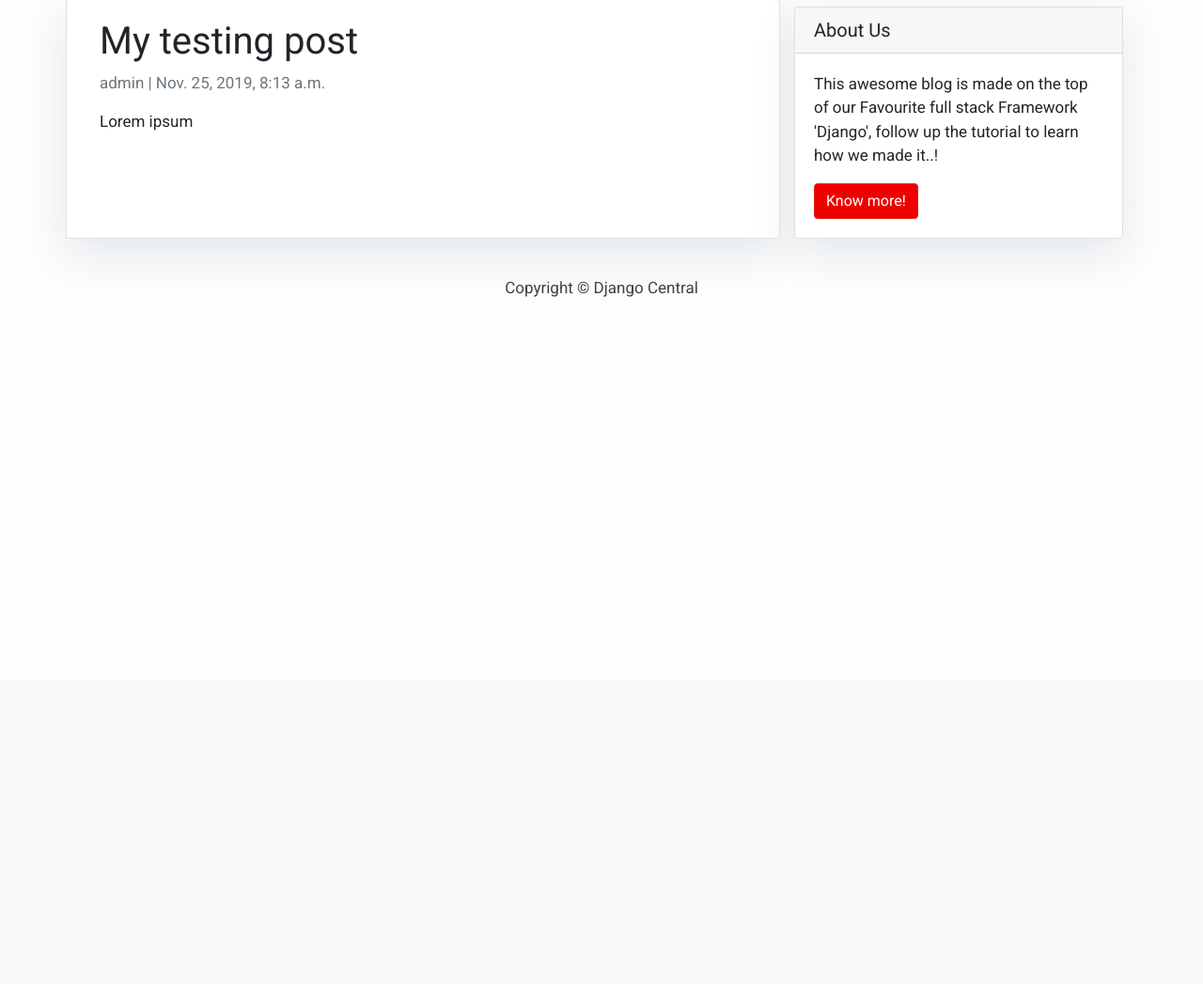
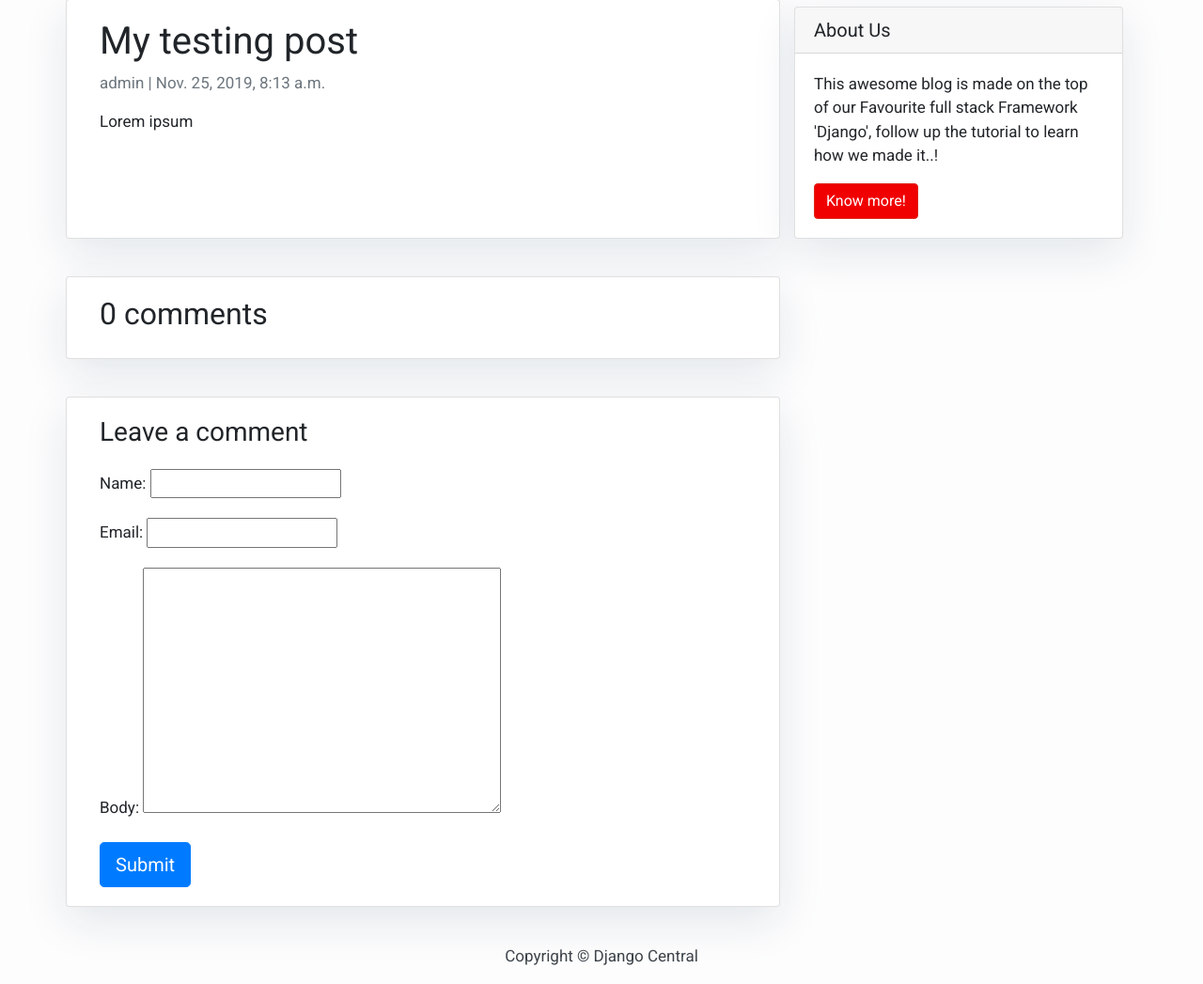
Before and after one commit to maning/group5-blog, a Django app: a page that uses templates/post_detail.html in a window 1280 px wide. Shown: the part 75-1122 px from the top of the page at 94% size. Before the commit the page ends 391 px from the top, so only its background shows below. Run offline with Django 3.2, Linux system fonts and the light colour scheme; data comes from the database, SQL or seed files in the repository; both versions use the stored data as it was after the commit; some libraries are stand-ins or nearby versions.

Commit message:
add comment

```diff
--- /dev/null
+++ b/blog/forms.py
@@ -0,0 +1,7 @@
+from .models import Comment
+from django import forms
+
+class CommentForm(forms.ModelForm):
+    class Meta:
+        model = Comment
+        fields = ('name', 'email', 'body')
--- a/blog/models.py
+++ b/blog/models.py
@@ -23,3 +23,17 @@ class Post(models.Model):
 
     def __str__(self):
         return self.title
+
+class Comment(models.Model):
+    post = models.ForeignKey(Post, on_delete=models.CASCADE,related_name='comments')
+    name = models.CharField(max_length=80)
+    email = models.EmailField()
+    body = models.TextField()
+    created_on = models.DateTimeField(auto_now_add=True)
+    active = models.BooleanField(default=False)
+
+    class Meta:
+        ordering = ['created_on']
+
+    def __str__(self):
+        return 'Comment {} by {}'.format(self.body, self.name)
--- a/blog/urls.py
+++ b/blog/urls.py
@@ -3,5 +3,6 @@ from django.urls import path
 
 urlpatterns =[
     path('', views.PostList.as_view(), name='home'),
-    path('<slug:slug>/', views.PostDetail.as_view(), name='post_detail'),
+    #path('<slug:slug>/', views.PostDetail.as_view(), name='post_detail'),
+    path('<slug:slug>/', views.post_detail, name='post_detail'),
 ]
--- a/blog/views.py
+++ b/blog/views.py
@@ -1,5 +1,8 @@
 from django.views import generic
 from .models import Post
+from .forms import CommentForm
+from django.shortcuts import render, get_object_or_404
+
 
 # Create your views here.
 
@@ -7,6 +10,30 @@ class PostList(generic.ListView):
     queryset = Post.objects.filter(status=1).order_by('-created_on')
     template_name = 'index.html'
 
-class PostDetail(generic.DetailView):
-    model = Post
+#class PostDetail(generic.DetailView):
+#    model = Post
+#    template_name = 'post_detail.html'
+
+def post_detail(request, slug):
     template_name = 'post_detail.html'
+    post = get_object_or_404(Post, slug=slug)
+    comments = post.comments.filter(active=True)
+    new_comment = None
+    #Comment posted
+    if request.method == 'POST':
+        comment_form = CommentForm(data=request.POST)
+        if comment_form.is_valid():
+
+            #Create Comment object but don't save to database queryset
+            new_comment = comment_form.save(commit=False)
+            #Assign the current post to the comment
+            new_comment.post = post
+            #Save the comment to the database
+            new_comment.save()
+    else:
+        comment_form = CommentForm()
+
+    return render(request, template_name, {'post': post,
+                                            'comments': comments,
+                                            'new_comment': new_comment,
+                                            'comment_form': comment_form})
--- a/templates/post_detail.html
+++ b/templates/post_detail.html
@@ -4,13 +4,47 @@
   <div class="row">
     <div class="col-md-8 card mb-4  mt-3 left  top">
       <div class="card-body">
-        <h1>{% block title %} {{ object.title }} {% endblock title %}</h1>
+        <h1>{% block title %} {{ post.title }} {% endblock title %}</h1>
         <p class=" text-muted">{{ post.author }} | {{ post.created_on }}</p>
-        <p class="card-text ">{{ object.content | safe }}</p>
+        <p class="card-text ">{{ post.content | safe }}</p>
       </div>
     </div>
     {% block sidebar %} {% include 'sidebar.html' %} {% endblock sidebar %}
+
+    <div class="col-md-8 card mb-4  mt-3 ">
+      <div class="card-body">
+        <!-- comments -->
+        <h2>{{ comments.count }} comments</h2>
+
+        {% for comment in comments %}
+        <div class="comments" style="padding: 10px;">
+          <p class="font-weight-bold">
+            {{ comment.name }}
+            <span class=" text-muted font-weight-normal">
+              {{ comment.created_on }}
+            </span>
+          </p>
+          {{ comment.body | linebreaks }}
+        </div>
+        {% endfor %}
+      </div>
+    </div>
+    <div class="col-md-8 card mb-4  mt-3 ">
+      <div class="card-body">
+        {% if new_comment %}
+        <div class="alert alert-success" role="alert">
+          Your comment is awaiting moderation
+        </div>
+        {% else %}
+        <h3>Leave a comment</h3>
+        <form method="post" style="margin-top: 1.3em;">
+          {{ comment_form.as_p }}
+          {% csrf_token %}
+          <button type="submit" class="btn btn-primary  btn-lg">Submit</button>
+        </form>
+        {% endif %}
+      </div>
+    </div>
   </div>
 </div>
-
 {% endblock content %}
```
Also changed, not shown: blog/admin.py (+12 -1 lines), README.md, blog/migrations/0002_comment.py (added), db.sqlite3.
